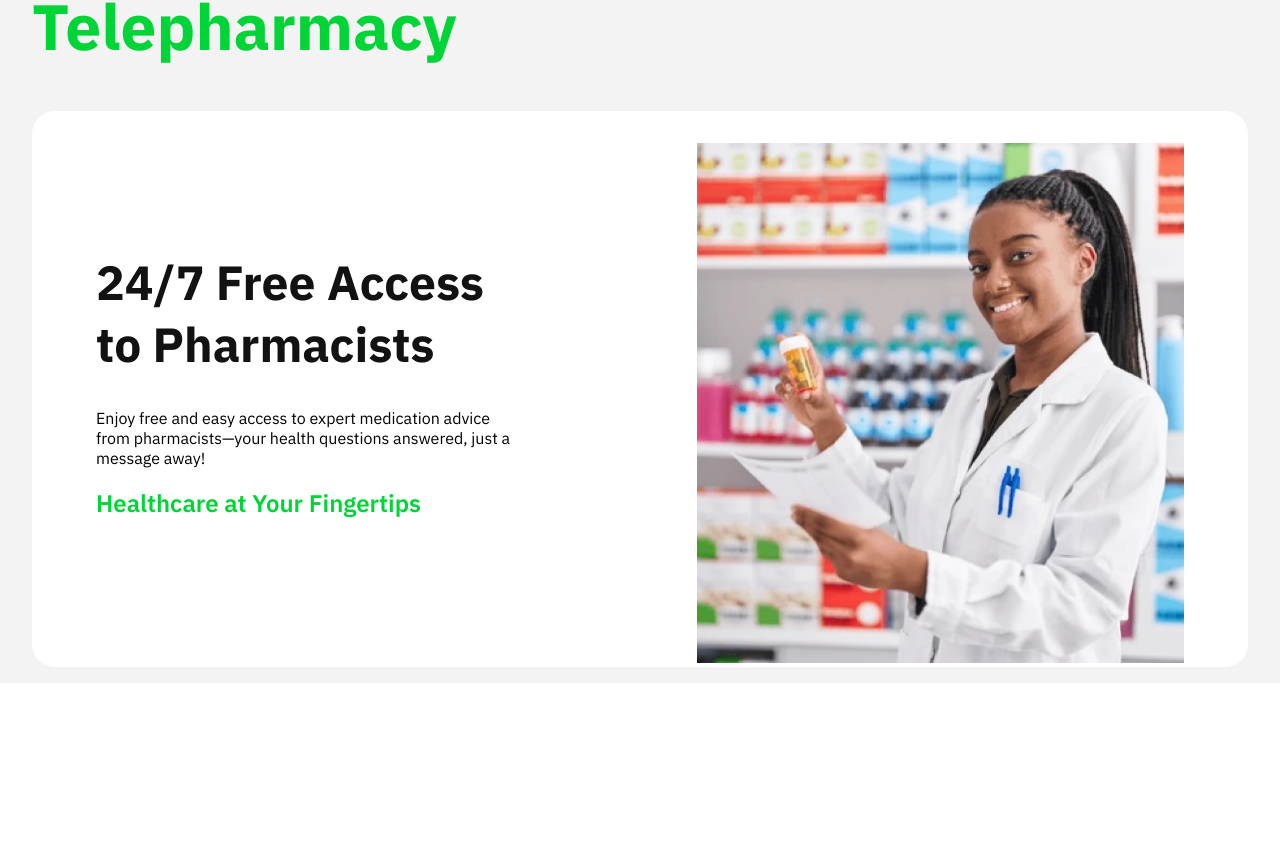
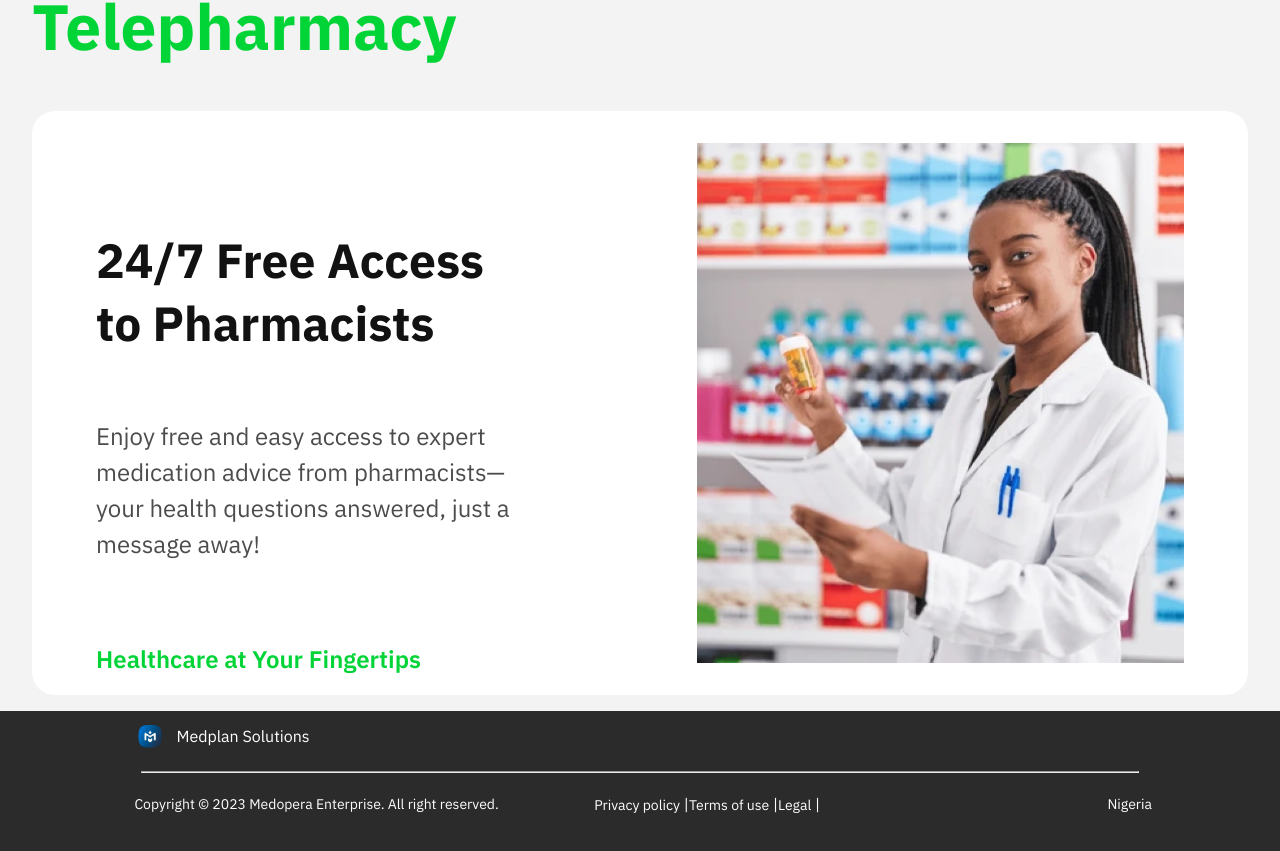
Before and after one commit to Marvelsavenger007/medplan, a React (Vite) app: page / in a window 1280 px wide. Shown: the part 7617-8468 px from the top of the page. Before the commit the page ends 8300 px from the top, so only its background shows below. Built offline with nearby package versions, Linux system fonts and the light colour scheme.

Commit message:
new: implementation of footer

```diff
--- /dev/null
+++ b/src/components/footer/Footer.jsx
@@ -0,0 +1,33 @@
+import React from 'react';
+import medplan from "../images/medplanicon.png";
+import "./footer.css";
+
+const Footer = () => {
+  return (
+    <div className='footer'>
+        <div className='footer-contents'>
+            <div className='footer-header'>
+                <img
+                    src={medplan}
+                    width="32px"
+                    height="auto"
+                    alt='icon'
+                />
+                <p>Medplan Solutions</p>
+            </div>
+            <hr className='footer-hr'></hr>
+            <div className='footer-row'>
+                <p>Copyright © 2023 Medopera Enterprise. All right reserved.</p>
+                <div className='footer-links'>
+                    <a href=''>Privacy policy</a> |
+                    <a href=''>Terms of use</a> |
+                    <a href=''>Legal</a> |
+                </div>
+                <p>Nigeria</p>
+            </div>
+        </div>
+    </div>
+  )
+}
+
+export default Footer
--- /dev/null
+++ b/src/components/footer/footer.css
@@ -0,0 +1,56 @@
+.footer{
+    background-color: rgba(42, 43, 42, 1);
+    height: 11.406vw;
+}
+
+.footer-header{
+    display: flex;
+    flex-direction: row;
+    align-items: center;
+    margin-left: 10.5vw;
+}
+
+.footer-header > p {
+    color: rgba(255, 255, 255, 1);
+    font-size: 16px;
+    font-weight: 400;
+    line-height: 19.93px;
+    text-align: left;
+    margin-left: 10px;
+}
+
+
+.footer-row{
+    display: flex;
+    flex-direction: row;
+    justify-content: space-between;
+    align-items: center;
+    margin-left: 10.5vw;
+    margin-right: 10vw;
+    color: rgba(255, 255, 255, 1);
+}
+
+.footer-hr{
+    width: 77.76vw;
+    color: rgba(255, 255, 255, 1);
+}
+
+.footer-links{
+    margin-left: -15vw;
+}
+
+.footer-row > p{
+    color: rgba(255, 255, 255, 1);
+    font-size: 14px;
+    font-weight: 400;
+    line-height: 19.93px;
+    text-align: left;
+}
+
+.footer-links > a{
+    color: rgba(255, 255, 255, 1);
+    font-size: 14px;
+    font-weight: 400;
+    line-height: 19.93px;
+    text-align: left;
+}
--- a/src/index.css
+++ b/src/index.css
@@ -51,3 +51,8 @@ body {
   -webkit-font-smoothing: antialiased;
   -moz-osx-font-smoothing: grayscale;
 }
+
+a{
+  text-decoration: none;
+  cursor: pointer;
+}
--- a/src/pages/Medplan.jsx
+++ b/src/pages/Medplan.jsx
@@ -20,6 +20,7 @@ import medpatientgrp from "../components/images/medpatientgrp.png";
 import padlock from "../components/images/padlock.webp";
 import telemed from "../components/images/telemed.webp";
 import statistics from "../components/images/statistics.png"
+import Footer from '../components/footer/Footer';
 
 const Medplan = () => {
     return (
@@ -307,6 +308,7 @@ const Medplan = () => {
                     </div>
                 </div>
             </div>
+            <Footer />
         </div>
     )
 }
--- a/src/pages/medplan.css
+++ b/src/pages/medplan.css
@@ -483,7 +483,7 @@
 
 .med-tele-ctn{
     width: 33.438vw;
-    padding-top: 7%;
+    padding-top: 5%;
 }
 
 .med-tele-ctn > h1{
@@ -501,3 +501,13 @@
     line-height: 31.2px;
     text-align: left;
 }
+
+.med-tele-ctn > p{
+    color: rgba(0, 0, 0, 0.7);
+    font-size: 24px;
+    font-weight: 400;
+    line-height: 36px;
+    text-align: left;
+    margin-bottom: 19%;
+    margin-top: 15%;
+}
```
